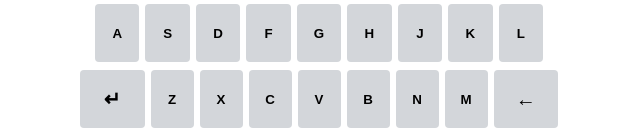
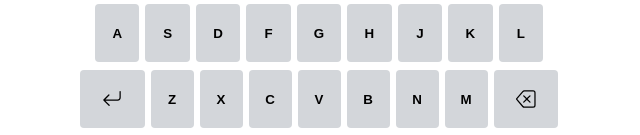
Before and after one commit to TheThomasY/wordl6, a Next.js app: page / in a window 1280 px wide. Shown: the part 662-797 px from the top of the page, without its empty margins (318-958 px from the left). Built offline with nearby package versions, Linux system fonts and the light colour scheme.

Commit message:
styles: added react icons for keyboard functional keys

```diff
--- a/components/Keyboard/Key.js
+++ b/components/Keyboard/Key.js
@@ -1,8 +1,23 @@
+// * React
 import React from 'react';
 
+// * External
+import { BsArrowReturnLeft, BsBackspace } from 'react-icons/bs';
+
+// * Sass
 import styles from './Key.module.scss';
 
 export default function Key(props) {
+  let keyVal = props.keyVal;
+
+  if (props.keyVal === 'enter') {
+    keyVal = <BsArrowReturnLeft />;
+  }
+
+  if (props.keyVal === 'back') {
+    keyVal = <BsBackspace />;
+  }
+
   const letterClickedHandler = (event) => {
     props.updateBoard(event.target.id);
   };
@@ -13,13 +28,13 @@ export default function Key(props) {
       className={
         styles['key'] +
         ' ' +
-        (props.keyVal === '↵' || props.keyVal === '←'
+        (props.keyVal === 'enter' || props.keyVal === 'back'
           ? styles['function-keys']
           : '')
       }
-      id={props.keyVal}
+      id={keyVal}
     >
-      {props.keyVal}
+      {keyVal}
     </button>
   );
 }
--- a/components/Keyboard/Keyboard.js
+++ b/components/Keyboard/Keyboard.js
@@ -1,13 +1,16 @@
+// * React
 import React from 'react';
 
+// * Components
 import Key from './Key';
 
+// * Sass
 import styles from './Keyboard.module.scss';
 
 export default function Keyboard(props) {
   const letters1 = ['q', 'w', 'e', 'r', 't', 'y', 'u', 'i', 'o', 'p'];
   const letters2 = ['a', 's', 'd', 'f', 'g', 'h', 'j', 'k', 'l'];
-  const letters3 = ['↵', 'z', 'x', 'c', 'v', 'b', 'n', 'm', '←'];
+  const letters3 = ['enter', 'z', 'x', 'c', 'v', 'b', 'n', 'm', 'back'];
 
   return (
     <div className={styles.keyboard}>
--- a/package.json
+++ b/package.json
@@ -11,6 +11,7 @@
     "next": "12.0.10",
     "react": "17.0.2",
     "react-dom": "17.0.2",
+    "react-icons": "^4.3.1",
     "sass": "^1.49.7"
   },
   "devDependencies": {
--- a/pages/index.js
+++ b/pages/index.js
@@ -25,7 +25,7 @@ export default function Home() {
   const [currentTile, setCurrentTile] = useState(0);
 
   const updateBoard = (newLetter) => {
-    if (newLetter === '←') {
+    if (newLetter === 'back') {
       // Backspace Pressed: remove last letter
       if (currentTile !== 0) {
         setBoard((prevBoard) => {
@@ -40,7 +40,7 @@ export default function Home() {
         // Reset current tile to previous
         setCurrentTile((prevCurrentTile) => prevCurrentTile - 1);
       }
-    } else if (newLetter === '↵') {
+    } else if (newLetter === 'enter') {
       // Enter Pressed: go to new line
       if (!board[currentRow].includes(' ') && currentRow < 6) {
         setCurrentRow((prevCurrentRow) => prevCurrentRow + 1);
```
Also changed, not shown: 1 other file (tests, documents, lock files or other folders).
